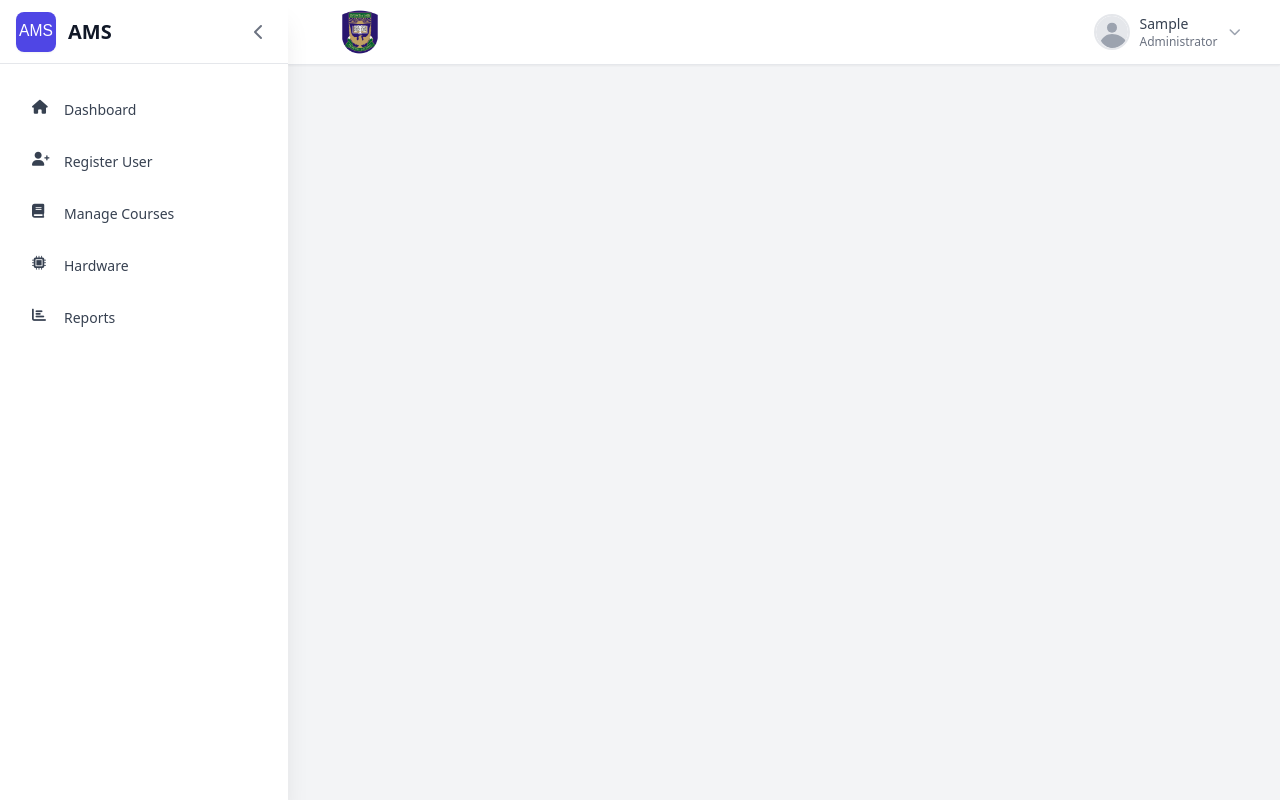
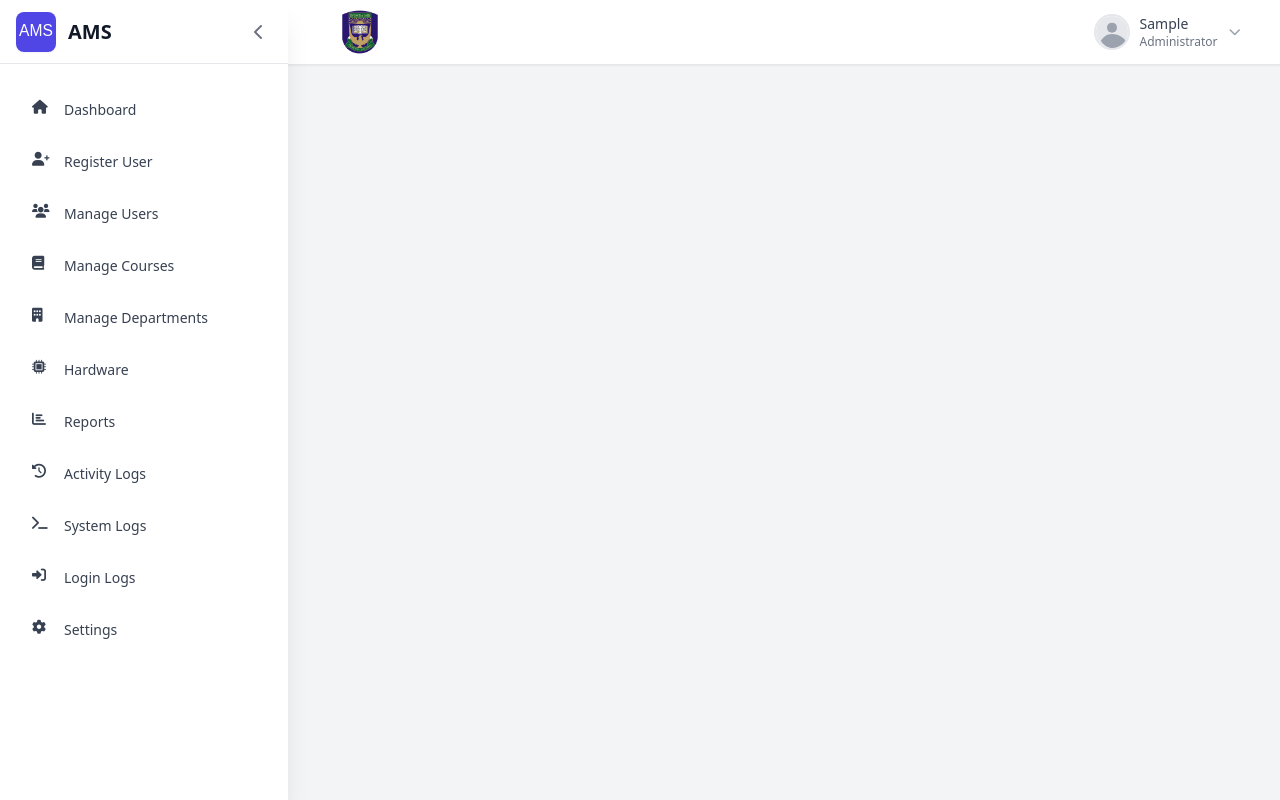
Before and after one commit to Barryhack/UNILORIN-AMS, a Flask app: page /admin/user/1 in a window 1280 px wide. Run offline with Flask 3, Linux system fonts and the light colour scheme; the visitor is signed in with stand-in values (Sample User, id 1); parts of the project's set-up code (start-up, migrations or seed data) failed here and were passed over; some libraries are stand-ins or nearby versions.

Commit message:
Fixed admin dashboard navigation: - Added missing navigation links - Updated route handlers with proper error handling - Added proper icons for each section - Organized navigation into logical sections - Added missing templates

```diff
--- a/app/routes/admin.py
+++ b/app/routes/admin.py
@@ -391,66 +391,63 @@ def register_user_api():
 @admin_required
 def manage_users():
     """Manage users view."""
-    users = User.query.order_by(User.created_at.desc()).all()
-    departments = Department.query.all()
+    try:
+        users = User.query.options(
+            db.joinedload(User.department)
+        ).all()
+        departments = Department.query.all()
+        return render_template('admin/manage_users.html',
+                             users=users,
+                             departments=departments)
+    except SQLAlchemyError as e:
+        current_app.logger.error(f"Database error in manage_users: {str(e)}")
+        flash("Error loading users. Please try again later.", "error")
+        return render_template('admin/manage_users.html',
+                             users=[],
+                             departments=[],
+                             error="Database error occurred.")
 
-    # Group users by role for better organization
-    students = [u for u in users if u.role == 'student']
-    lecturers = [u for u in users if u.role == 'lecturer']
-    admins = [u for u in users if u.role == 'admin']
-
-    return render_template('admin/manage_users.html',
-                         users=users,
-                         students=students,
-                         lecturers=lecturers,
-                         admins=admins,
-                         departments=departments)
-
-@admin_bp.route('/api/users/<int:user_id>', methods=['PUT'])
+@admin_bp.route('/activity-logs')
 @login_required
 @admin_required
-def update_user(user_id):
-    """Update user details."""
+def activity_logs():
+    """View activity logs."""
     try:
-        user = User.query.get_or_404(user_id)
-        data = request.get_json()
+        logs = ActivityLog.query.order_by(ActivityLog.timestamp.desc()).limit(100).all()
+        return render_template('admin/activity_logs.html', logs=logs)
+    except SQLAlchemyError as e:
+        current_app.logger.error(f"Database error in activity_logs: {str(e)}")
+        flash("Error loading activity logs. Please try again later.", "error")
+        return render_template('admin/activity_logs.html', logs=[])
 
-        # Update user fields
-        user.full_name = data.get('full_name', user.full_name)
-        user.email = data.get('email', user.email)
-        user.department_id = data.get('department_id', user.department_id)
-        user.role = data.get('role', user.role)
-        user.is_active = data.get('is_active', user.is_active)
-
-        db.session.commit()
-
-        # Log activity
-        ActivityLog.log_activity(
-            current_user.id,
-            'update_user',
-            f'Updated user: {user.username}',
-            'user',
-            user.id
-        )
-
-        return jsonify({
-            'success': True,
-            'message': 'User updated successfully'
-        })
-    except Exception as e:
-        db.session.rollback()
-        logger.error(f"Error updating user: {e}")
-        return jsonify({
-            'success': False,
-            'message': str(e)
-        }), 500
-
-@admin_bp.route('/api/dashboard/stats')
+@admin_bp.route('/system-logs')
 @login_required
 @admin_required
-def get_dashboard_stats():
-    """Get statistics for the admin dashboard API endpoint."""
-    return jsonify(get_dashboard_statistics())
+def system_logs():
+    """View system logs."""
+    try:
+        # Get the last 100 lines of the application log
+        log_file = current_app.config.get('LOG_FILE', 'app.log')
+        with open(log_file, 'r') as f:
+            logs = f.readlines()[-100:]
+        return render_template('admin/system_logs.html', logs=logs)
+    except Exception as e:
+        current_app.logger.error(f"Error reading system logs: {str(e)}")
+        flash("Error loading system logs. Please try again later.", "error")
+        return render_template('admin/system_logs.html', logs=[])
+
+@admin_bp.route('/login-logs')
+@login_required
+@admin_required
+def login_logs():
+    """View login logs."""
+    try:
+        logs = LoginLog.query.order_by(LoginLog.timestamp.desc()).limit(100).all()
+        return render_template('admin/login_logs.html', logs=logs)
+    except SQLAlchemyError as e:
+        current_app.logger.error(f"Database error in login_logs: {str(e)}")
+        flash("Error loading login logs. Please try again later.", "error")
+        return render_template('admin/login_logs.html', logs=[])
 
 @admin_bp.route('/manage-courses')
 @login_required
@@ -496,31 +493,12 @@ def manage_departments():
     departments = Department.query.all()
     return render_template('admin/manage_departments.html', departments=departments)
 
-@admin_bp.route('/activity-logs')
-@login_required
-@admin_required
-def activity_logs():
-    """View activity logs."""
-    logs = ActivityLog.query.order_by(ActivityLog.timestamp.desc()).limit(100).all()
-    return render_template('admin/activity_logs.html', logs=logs)
-
 @admin_bp.route('/reports')
 @login_required
 @admin_required
 def reports():
     """View system reports."""
     return render_template('admin/reports.html')
-
-@admin_bp.route('/system-logs')
-@login_required
-@admin_required
-def system_logs():
-    """View system logs."""
-    activity_logs = ActivityLog.query.order_by(ActivityLog.timestamp.desc()).limit(100).all()
-    login_logs = LoginLog.query.order_by(LoginLog.timestamp.desc()).limit(100).all()
-    return render_template('admin/system_logs.html',
-                         activity_logs=activity_logs,
-                         login_logs=login_logs)
 
 @admin_bp.route('/users')
 @login_required
@@ -753,15 +731,6 @@ def delete_course(course_id):
 
     return jsonify({'success': True, 'message': 'Course deleted successfully'})
 
-@admin_bp.route('/login-logs')
-@login_required
-@admin_required
-def login_logs():
-    page = request.args.get('page', 1, type=int)
-    logs = LoginLog.query.order_by(LoginLog.timestamp.desc()).paginate(
-        page=page, per_page=50, error_out=False)
-    return render_template('admin/login_logs.html', logs=logs, datetime=datetime)
-
 @admin_bp.route('/statistics')
 @login_required
 @admin_required
--- a/app/templates/admin/admin_base.html
+++ b/app/templates/admin/admin_base.html
@@ -132,32 +132,68 @@
             <nav class="px-4 py-6 space-y-2">
                 <a href="{{ url_for('admin.dashboard') }}"
                    class="flex items-center px-4 py-3 text-sm font-medium rounded-lg transition-colors duration-200 {% if request.endpoint == 'admin.dashboard' %}bg-blue-50 text-blue-700 hover:bg-blue-100{% else %}text-gray-700 hover:bg-gray-100 hover:text-gray-900{% endif %}">
-                    <i class="fas fa-home w-5 h-5 mr-3 {% if request.endpoint == 'admin.dashboard' %}text-blue-600{% endif %}"></i>
+                    <i class="fas fa-home w-5 h-5 mr-3"></i>
                     Dashboard
                 </a>
 
                 <a href="{{ url_for('admin.register_user') }}"
                    class="flex items-center px-4 py-3 text-sm font-medium rounded-lg transition-colors duration-200 {% if request.endpoint == 'admin.register_user' %}bg-blue-50 text-blue-700 hover:bg-blue-100{% else %}text-gray-700 hover:bg-gray-100 hover:text-gray-900{% endif %}">
-                    <i class="fas fa-user-plus w-5 h-5 mr-3 {% if request.endpoint == 'admin.register_user' %}text-blue-600{% endif %}"></i>
+                    <i class="fas fa-user-plus w-5 h-5 mr-3"></i>
                     Register User
+                </a>
+
+                <a href="{{ url_for('admin.manage_users') }}"
+                   class="flex items-center px-4 py-3 text-sm font-medium rounded-lg transition-colors duration-200 {% if request.endpoint == 'admin.manage_users' %}bg-blue-50 text-blue-700 hover:bg-blue-100{% else %}text-gray-700 hover:bg-gray-100 hover:text-gray-900{% endif %}">
+                    <i class="fas fa-users w-5 h-5 mr-3"></i>
+                    Manage Users
                 </a>
 
                 <a href="{{ url_for('admin.manage_courses') }}"
                    class="flex items-center px-4 py-3 text-sm font-medium rounded-lg transition-colors duration-200 {% if request.endpoint == 'admin.manage_courses' %}bg-blue-50 text-blue-700 hover:bg-blue-100{% else %}text-gray-700 hover:bg-gray-100 hover:text-gray-900{% endif %}">
-                    <i class="fas fa-book w-5 h-5 mr-3 {% if request.endpoint == 'admin.manage_courses' %}text-blue-600{% endif %}"></i>
+                    <i class="fas fa-book w-5 h-5 mr-3"></i>
                     Manage Courses
+                </a>
+
+                <a href="{{ url_for('admin.manage_departments') }}"
+                   class="flex items-center px-4 py-3 text-sm font-medium rounded-lg transition-colors duration-200 {% if request.endpoint == 'admin.manage_departments' %}bg-blue-50 text-blue-700 hover:bg-blue-100{% else %}text-gray-700 hover:bg-gray-100 hover:text-gray-900{% endif %}">
+                    <i class="fas fa-building w-5 h-5 mr-3"></i>
+                    Manage Departments
                 </a>
 
                 <a href="{{ url_for('admin.hardware') }}"
                    class="flex items-center px-4 py-3 text-sm font-medium rounded-lg transition-colors duration-200 {% if request.endpoint == 'admin.hardware' %}bg-blue-50 text-blue-700 hover:bg-blue-100{% else %}text-gray-700 hover:bg-gray-100 hover:text-gray-900{% endif %}">
-                    <i class="fas fa-microchip w-5 h-5 mr-3 {% if request.endpoint == 'admin.hardware' %}text-blue-600{% endif %}"></i>
+                    <i class="fas fa-microchip w-5 h-5 mr-3"></i>
                     Hardware
                 </a>
 
                 <a href="{{ url_for('admin.reports') }}"
                    class="flex items-center px-4 py-3 text-sm font-medium rounded-lg transition-colors duration-200 {% if request.endpoint == 'admin.reports' %}bg-blue-50 text-blue-700 hover:bg-blue-100{% else %}text-gray-700 hover:bg-gray-100 hover:text-gray-900{% endif %}">
-                    <i class="fas fa-chart-bar w-5 h-5 mr-3 {% if request.endpoint == 'admin.reports' %}text-blue-600{% endif %}"></i>
+                    <i class="fas fa-chart-bar w-5 h-5 mr-3"></i>
                     Reports
+                </a>
+
+                <a href="{{ url_for('admin.activity_logs') }}"
+                   class="flex items-center px-4 py-3 text-sm font-medium rounded-lg transition-colors duration-200 {% if request.endpoint == 'admin.activity_logs' %}bg-blue-50 text-blue-700 hover:bg-blue-100{% else %}text-gray-700 hover:bg-gray-100 hover:text-gray-900{% endif %}">
+                    <i class="fas fa-history w-5 h-5 mr-3"></i>
+                    Activity Logs
+                </a>
+
+                <a href="{{ url_for('admin.system_logs') }}"
+                   class="flex items-center px-4 py-3 text-sm font-medium rounded-lg transition-colors duration-200 {% if request.endpoint == 'admin.system_logs' %}bg-blue-50 text-blue-700 hover:bg-blue-100{% else %}text-gray-700 hover:bg-gray-100 hover:text-gray-900{% endif %}">
+                    <i class="fas fa-terminal w-5 h-5 mr-3"></i>
+                    System Logs
+                </a>
+
+                <a href="{{ url_for('admin.login_logs') }}"
+                   class="flex items-center px-4 py-3 text-sm font-medium rounded-lg transition-colors duration-200 {% if request.endpoint == 'admin.login_logs' %}bg-blue-50 text-blue-700 hover:bg-blue-100{% else %}text-gray-700 hover:bg-gray-100 hover:text-gray-900{% endif %}">
+                    <i class="fas fa-sign-in-alt w-5 h-5 mr-3"></i>
+                    Login Logs
+                </a>
+
+                <a href="{{ url_for('admin.settings') }}"
+                   class="flex items-center px-4 py-3 text-sm font-medium rounded-lg transition-colors duration-200 {% if request.endpoint == 'admin.settings' %}bg-blue-50 text-blue-700 hover:bg-blue-100{% else %}text-gray-700 hover:bg-gray-100 hover:text-gray-900{% endif %}">
+                    <i class="fas fa-cog w-5 h-5 mr-3"></i>
+                    Settings
                 </a>
             </nav>
         </div>
```
